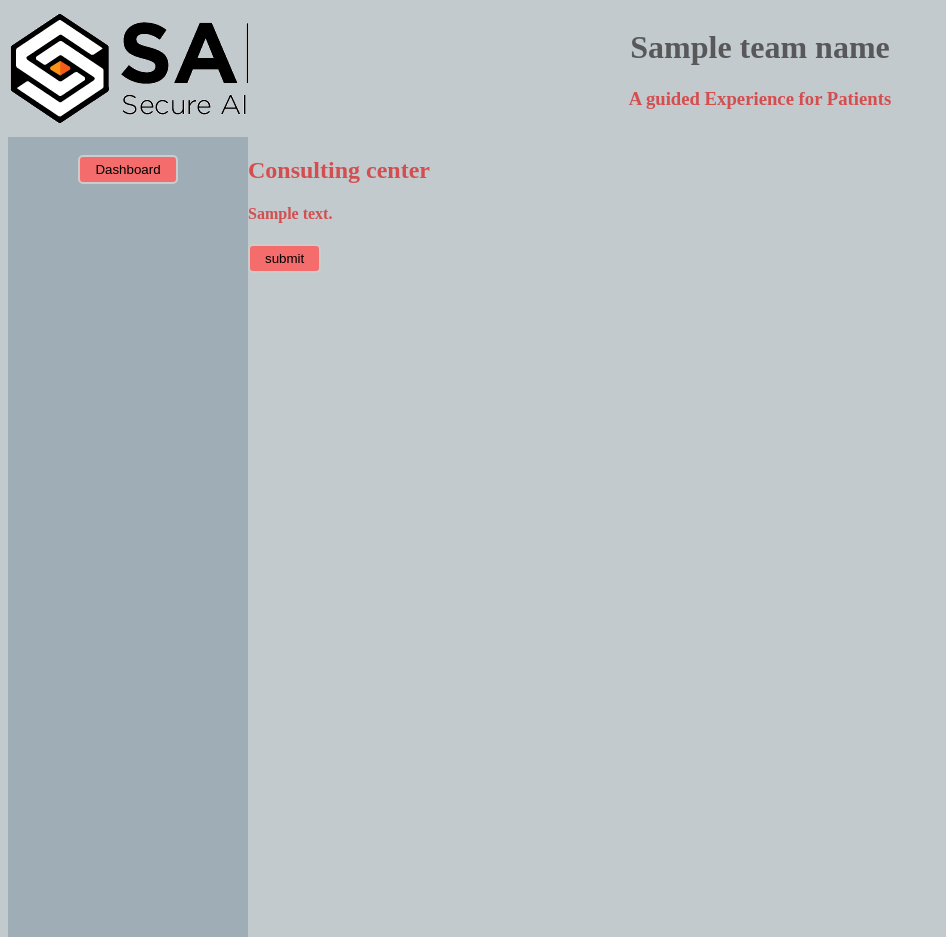
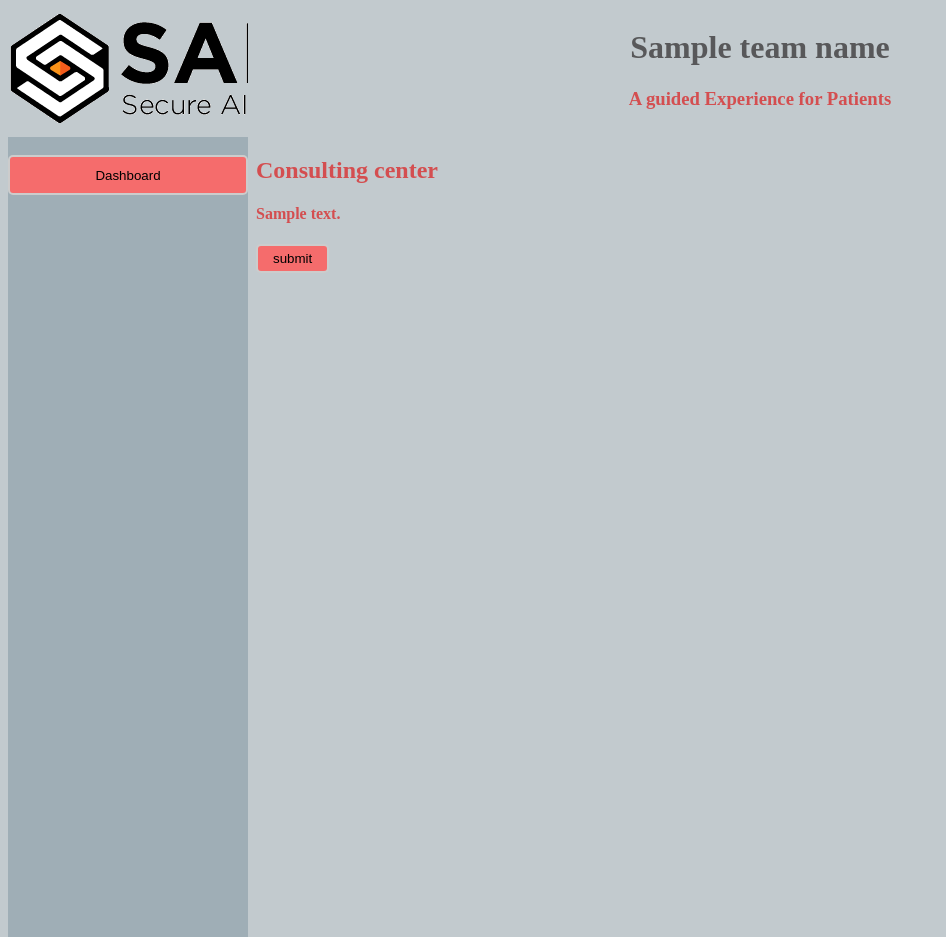
Before and after one commit to secureailabs/red_team, a Flask app: template templates/consult.html in a window 1280 px wide. Shown: the whole page, without its empty margins (0-946 px from the left). Run offline with Flask 2, Linux system fonts and the light colour scheme; the template is opened without the code that fills it: most values are stand-ins (such as "Sample title", 1, 10 or a date in 2020).

Commit message:
update consult style

```diff
--- a/templates/consult.html
+++ b/templates/consult.html
@@ -4,7 +4,7 @@
 <br>
 <center>
     <form method="post" , action="/patient">
-        <input type="submit" name="return" value="Dashboard">
+        <input type="submit" name="return" value="Dashboard" style="height:5vh; width:30vh">
     </form>
 </center>
 <br />
@@ -12,18 +12,13 @@
 {% block content %}
 
 <body>
-    <h2>Consulting center</h2>
-    <!-- <div>
-        Please input your symptoms in English<br>
-        Examples: headache, fever
-    </div> -->
-
-    <div>
+    <h2 style="margin-left: 1vh;">Consulting center</h2>
+    <div style="margin-left: 1vh;">
         {% if content %}
         <h4>{{content["text"]}}</h4>
         <form method="post" , action="/patient/consult">
             {% if content["type"]=="text" %}
-            <input type="text" , name="symptoms" , value="symptoms"><br>
+            <input type="text" style="width: 400px" placeholder="Specify your symptoms" name="symptoms"><br><br>
             {% elif content["type"]=="single" %}
             <input type="radio" , name="single" , value="{{'present_'+content['items'][0]['id']}}">
             <label for="single">Yes</label><br>
```
